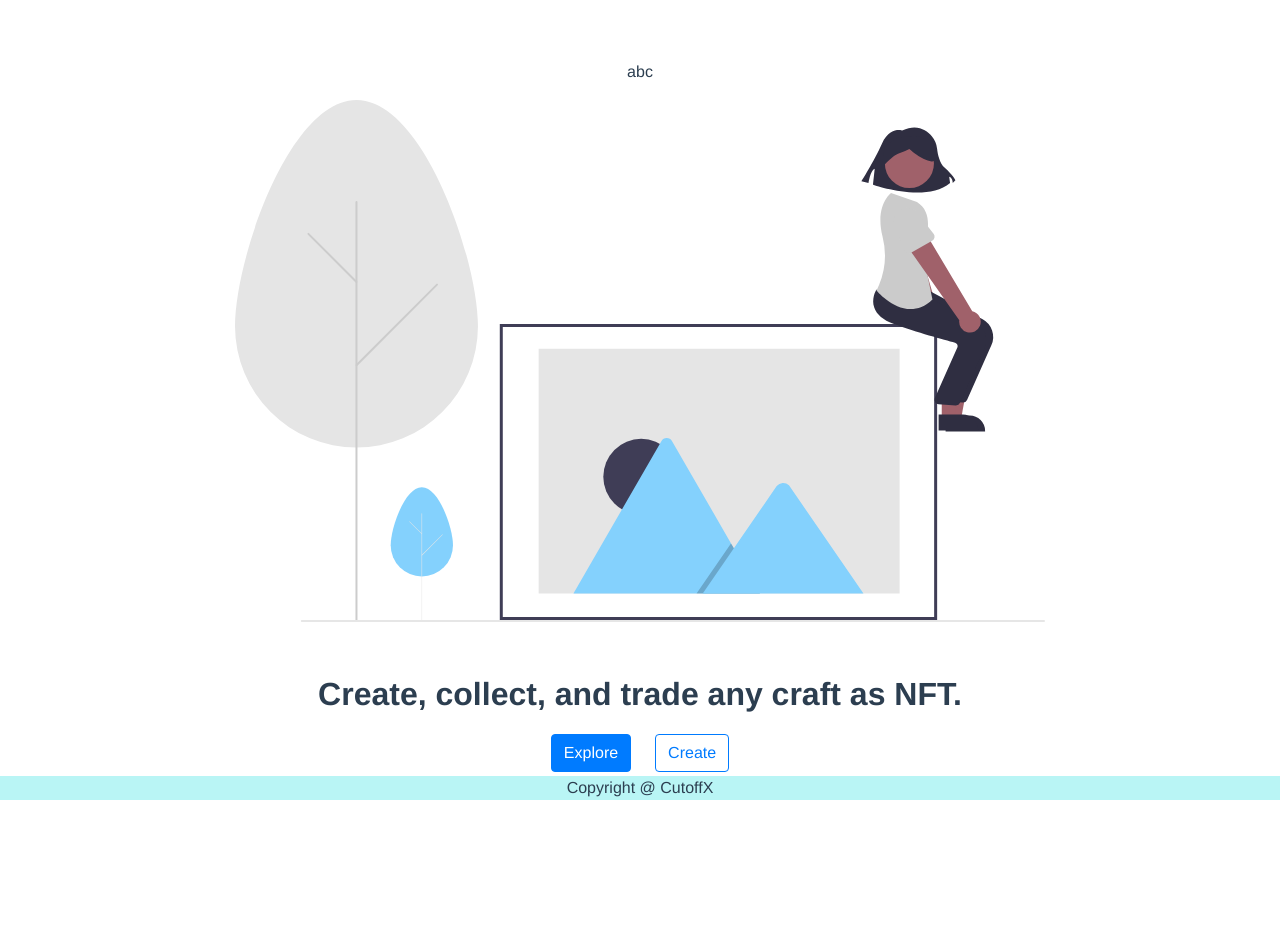
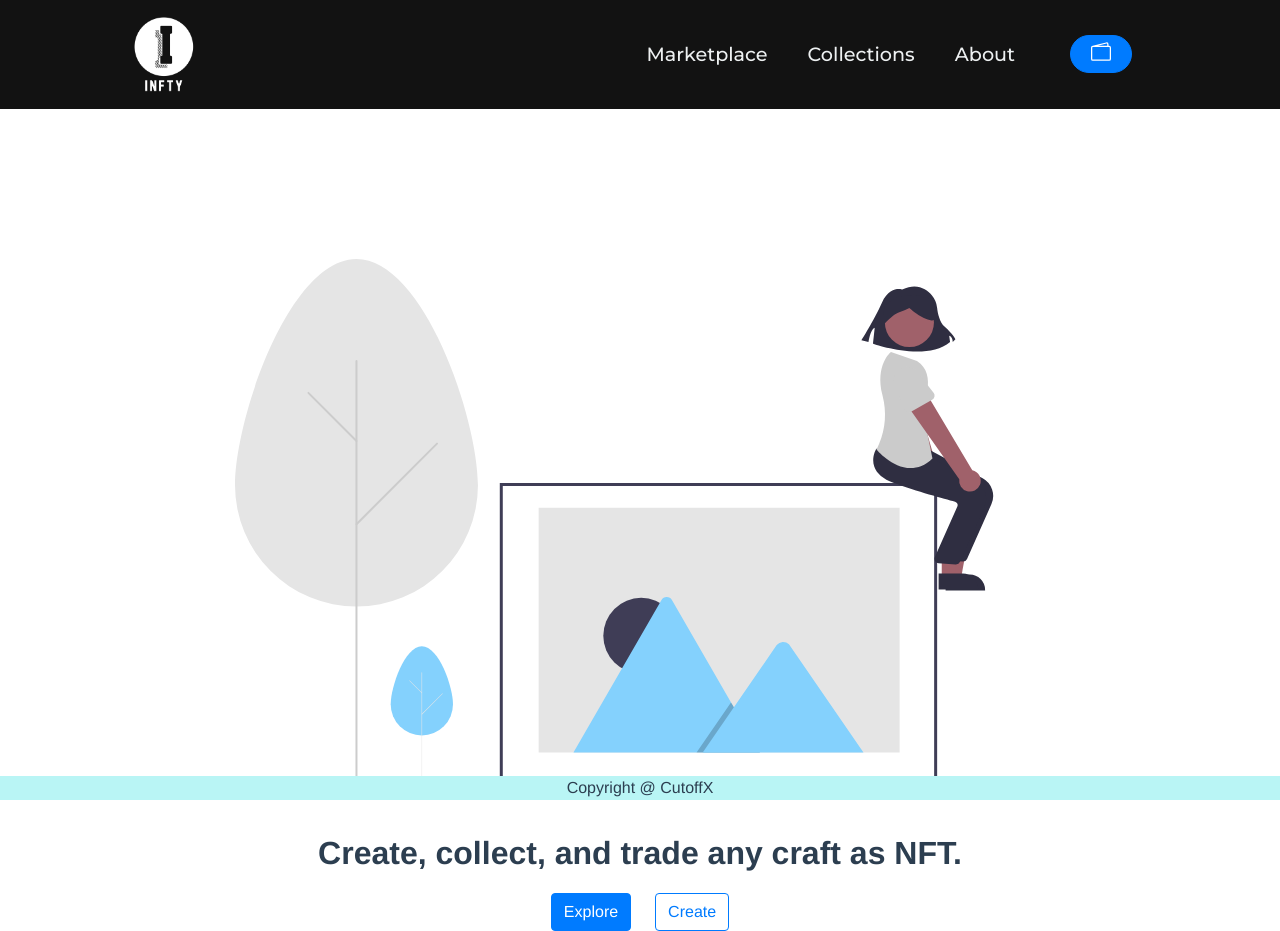
Before and after one commit to infty-marketplace/anything-nft, a Vue app in the folder infty/: page / in a window 1280 px wide. Before the commit the page ends 800 px from the top, so only its background shows below. Built offline with nearby package versions, Linux system fonts and the light colour scheme.

Commit message:
UI Navbar (#8)
* navbar

* navbar implemented roughly

* nav

* save

Co-authored-by: Violet-coder <violetzzy6@gmail.com>

```diff
--- a/infty/src/App.vue
+++ b/infty/src/App.vue
@@ -1,7 +1,7 @@
 <template>
   <div id="app">
     <Navbar />
-    <img :src="banner" />
+    <img class='banner' :src="banner" />
     <p class="banner-text mt-5">Create, collect, and trade any craft as NFT.</p>
     <b-button variant="primary">Explore</b-button>
     <b-button variant="outline-primary ml-4">Create</b-button>
@@ -10,18 +10,18 @@
 </template>
 
 <script>
-import Navbar from './components/Navbar.vue'
-import Footer from './components/Footer.vue'
+import Navbar from "./components/Navbar.vue";
+import Footer from "./components/Footer.vue";
 export default {
-  name: 'App',
+  name: "App",
   components: {
     Navbar,
-    Footer
+    Footer,
   },
   data: () => ({
-    banner: require('./assets/imgs/banner.svg')
+    banner: require("./assets/imgs/banner.svg"),
   }),
-}
+};
 </script>
 
 <style>
@@ -31,12 +31,14 @@ export default {
   -moz-osx-font-smoothing: grayscale;
   text-align: center;
   color: #2c3e50;
-  margin-top: 60px;
   width: 100vw;
 }
 </style>
 
 <style scoped>
+.banner {
+  margin-top: 150px;
+}
 .banner-text {
   font-size: 2rem;
   font-weight: 1000;
--- a/infty/src/components/Navbar.vue
+++ b/infty/src/components/Navbar.vue
@@ -1,9 +1,93 @@
 <template>
-    <p>abc</p>
+  <div>
+    <header>
+      <div class="logo" href="#">
+        <img class="logo-img" src="@/assets/imgs/infty-logo.png" alt="logo" />
+      </div>
+      <nav>
+        <ul class="nav__links">
+          <li><a href="#">Marketplace</a></li>
+          <li><a href="#">Collections</a></li>
+          <li><a href="#">About</a></li>
+          <li>
+            <b-button pill variant='primary' class='wallet-btn'><b-icon class='ml-2 mr-2' icon="wallet2" aria-hidden="true"></b-icon></b-button>
+          </li>
+        </ul>
+      </nav>
+    </header>
+  </div>
 </template>
 
 <script>
 export default {
-  name: 'Navbar'
+  name: "Navbar",
+  methods: {
+    menuOpen() {
+      const overlay = document.querySelector(".overlay");
+      overlay.classList.add("overlay--active");
+    },
+    menuClose() {
+      const overlay = document.querySelector(".overlay");
+      overlay.classList.remove("overlay--active");
+    },
+  },
+};
+</script>
+<style scoped>
+@import url("https://fonts.googleapis.com/css2?family=Montserrat:wght@500&display=swap");
+* {
+  box-sizing: border-box;
+  margin: 0;
+  padding: 0;
 }
-</script>
+
+header {
+  display: flex;
+  justify-content: flex-end;
+  align-items: center;
+  padding: 10px 10%;
+  background-color: rgb(18, 18, 18);
+}
+
+.logo {
+  margin-right: auto;
+}
+
+.logo-img {
+  cursor: pointer;
+  width: 70px;
+}
+
+.nav__links a,
+.overlay__content a {
+  font-family: "Montserrat", sans-serif;
+  font-weight: 500;
+  font-size: 1.2rem;
+  color: #edf0f1;
+  text-decoration: none;
+  cursor: pointer;
+}
+
+.nav__links {
+  list-style: none;
+  display: flex;
+  align-items: center;
+}
+
+.nav__links li {
+  padding: 0px 20px;
+  cursor: pointer;
+}
+
+.nav__links li a {
+  transition: color 0.3s ease 0s;
+}
+
+.nav__links li a:hover {
+  color: #0088a9;
+}
+
+.wallet-btn {
+  margin-left: 15px;
+}
+</style>
```
Also changed, not shown: infty/src/main.js (+11 -12 lines), infty/src/assets/imgs/infty-logo.png (added), infty/src/assets/imgs/logo.png (added).
